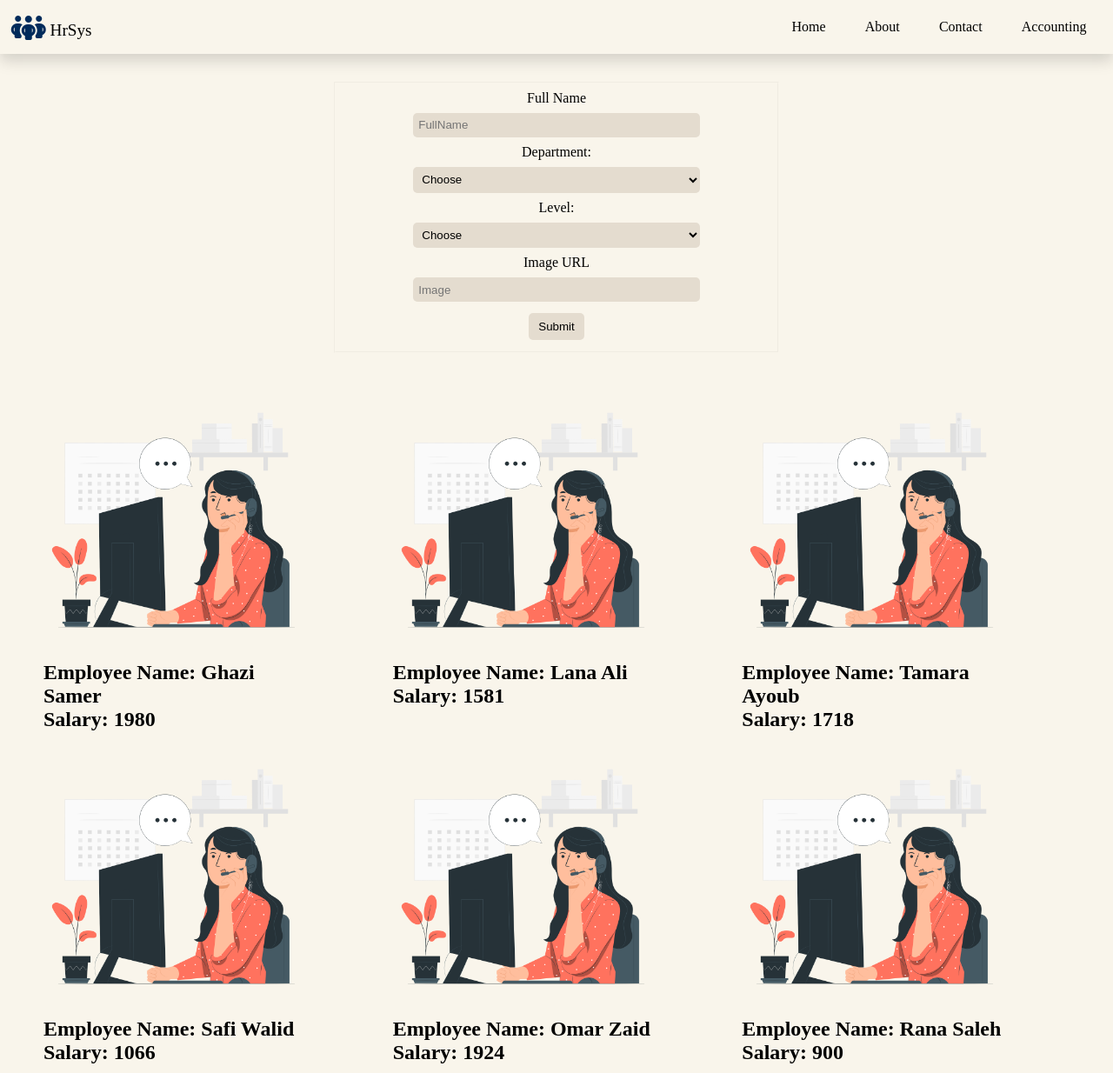
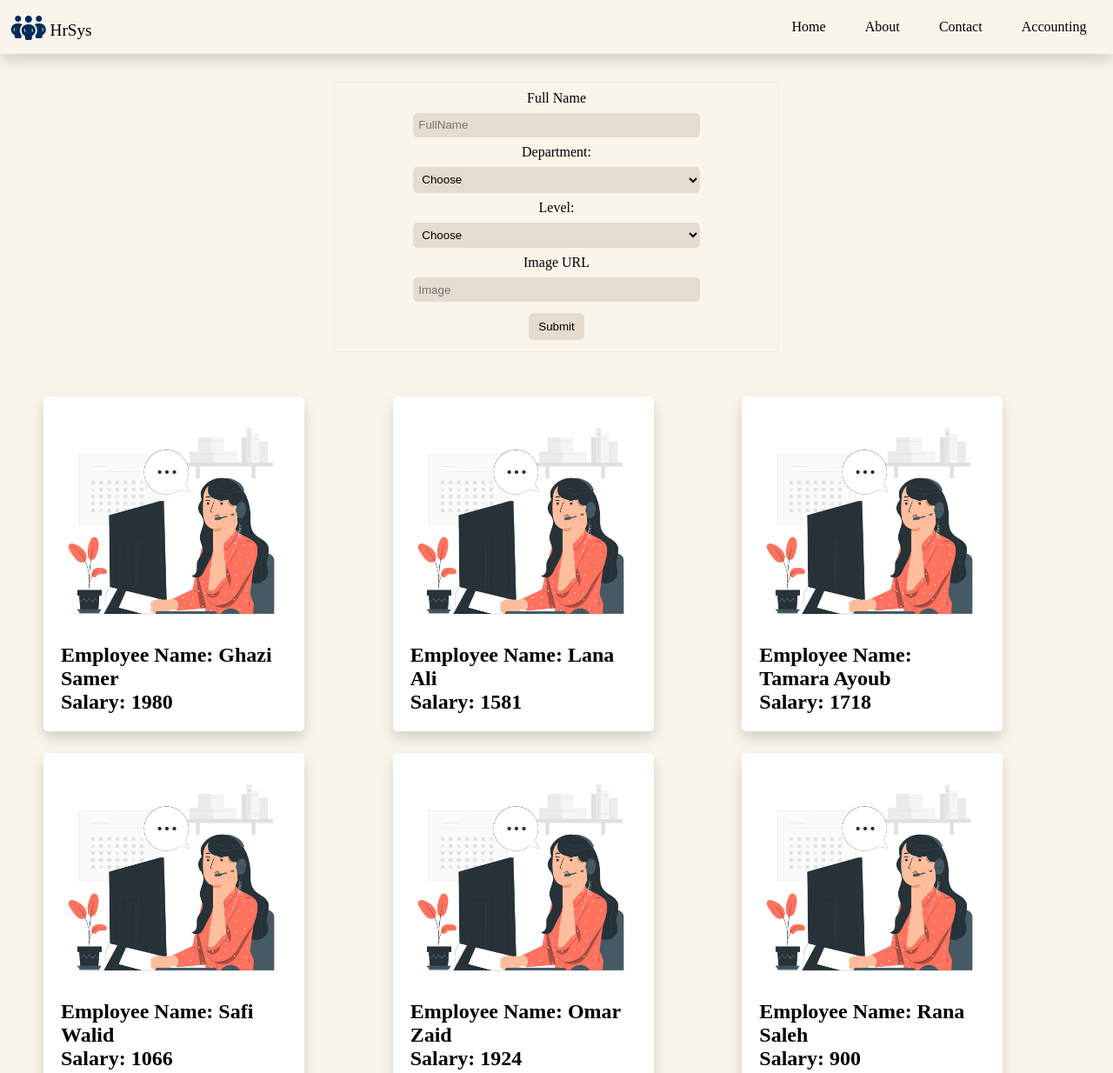
Before and after one commit to MalekHasan/HR-management-system, a website: page index.html in a window 1280 px wide. Shown: the top 1234 px of the page at 87% size. Drawn offline with Linux system fonts and the light colour scheme.

Commit message:
add image to employee with good style part 2

```diff
--- a/css/style.css
+++ b/css/style.css
@@ -95,7 +95,11 @@ select{
 
 }
 .content{
-    width:300px
+    width:300px;
+    background-color: #fff;
+    padding: 20px;
+    border-radius: 5px;
+    box-shadow: 0rem 0.5rem 1rem rgba(0,0,0,0.15);
 }
 .container{
     display: grid;
```
